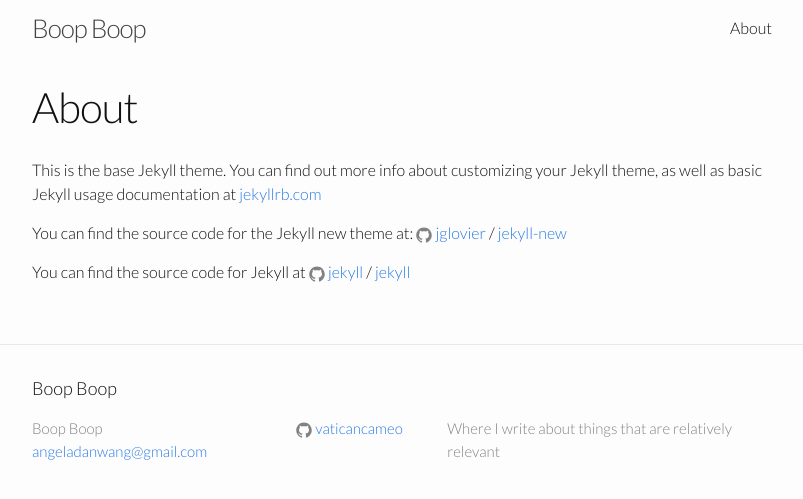
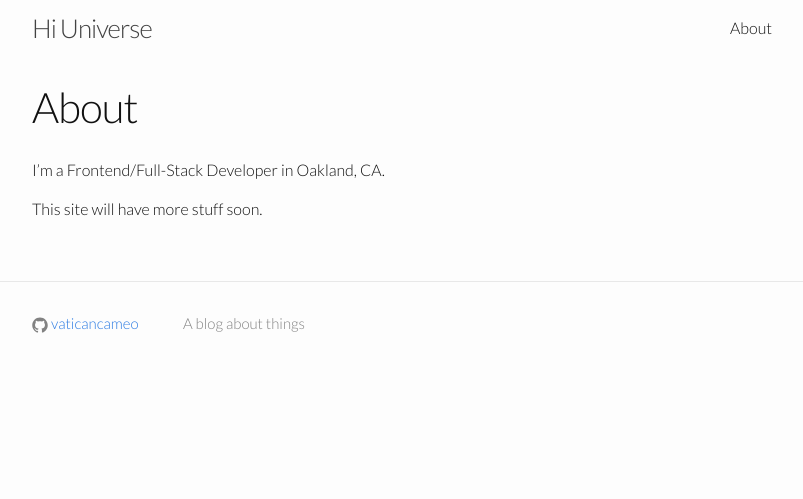
Before and after one commit to vaticancameo/vaticancameo.github.io, a Jekyll site: the page built from about.md, in a window 1280 px wide. Shown: the top 499 px of the page, without its empty margins (238-1041 px from the left). Built offline with Jekyll 4.4.1, drawn with Linux system fonts in a browser that asks for light colours.

Commit message:
put site under construction

```diff
--- a/_config.yml
+++ b/_config.yml
@@ -6,10 +6,10 @@
 # 'jekyll serve'. If you change this file, please restart the server process.
 
 # Site settings
-title: Boop Boop
+title: Hi Universe
 email: angeladanwang@gmail.com
 description: > # this means to ignore newlines until "baseurl:"
-  Where I write about things that are relatively relevant
+  A blog about things
 baseurl: "" # the subpath of your site, e.g. /blog
 url: "http://angelawang.co" # the base hostname & protocol for your site
 github_username:  vaticancameo
--- a/_includes/footer.html
+++ b/_includes/footer.html
@@ -2,15 +2,14 @@
 
   <div class="wrapper">
 
-    <h2 class="footer-heading">{{ site.title }}</h2>
+    <!-- <h2 class="footer-heading">{{ site.title }}</h2> -->
 
     <div class="footer-col-wrapper">
-      <div class="footer-col footer-col-1">
+      <!-- <div class="footer-col footer-col-1">
         <ul class="contact-list">
-          <li>{{ site.title }}</li>
           <li><a href="mailto:{{ site.email }}">{{ site.email }}</a></li>
         </ul>
-      </div>
+      </div> -->
 
       <div class="footer-col footer-col-2">
         <ul class="social-media-list">
--- a/about.md
+++ b/about.md
@@ -4,12 +4,6 @@
 permalink: /about/
 ---
 
-This is the base Jekyll theme. You can find out more info about customizing your Jekyll theme, as well as basic Jekyll usage documentation at [jekyllrb.com](http://jekyllrb.com/)
+I'm a Frontend/Full-Stack Developer in Oakland, CA.
 
-You can find the source code for the Jekyll new theme at:
-{% include icon-github.html username="jglovier" %} /
-[jekyll-new](https://github.com/jglovier/jekyll-new)
-
-You can find the source code for Jekyll at
-{% include icon-github.html username="jekyll" %} /
-[jekyll](https://github.com/jekyll/jekyll)
+This site will have more stuff soon.
```
Also changed, not shown: index.html (+4 -4 lines).
